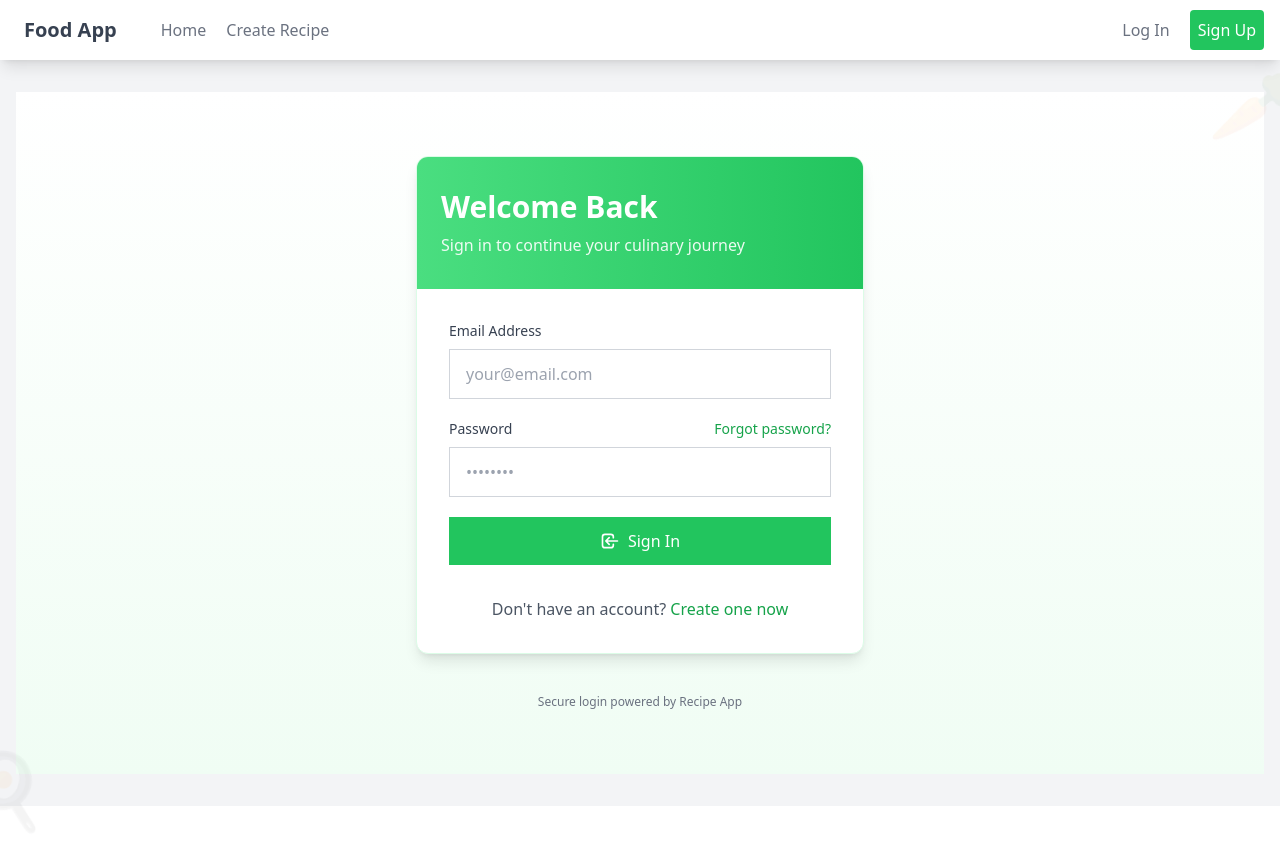
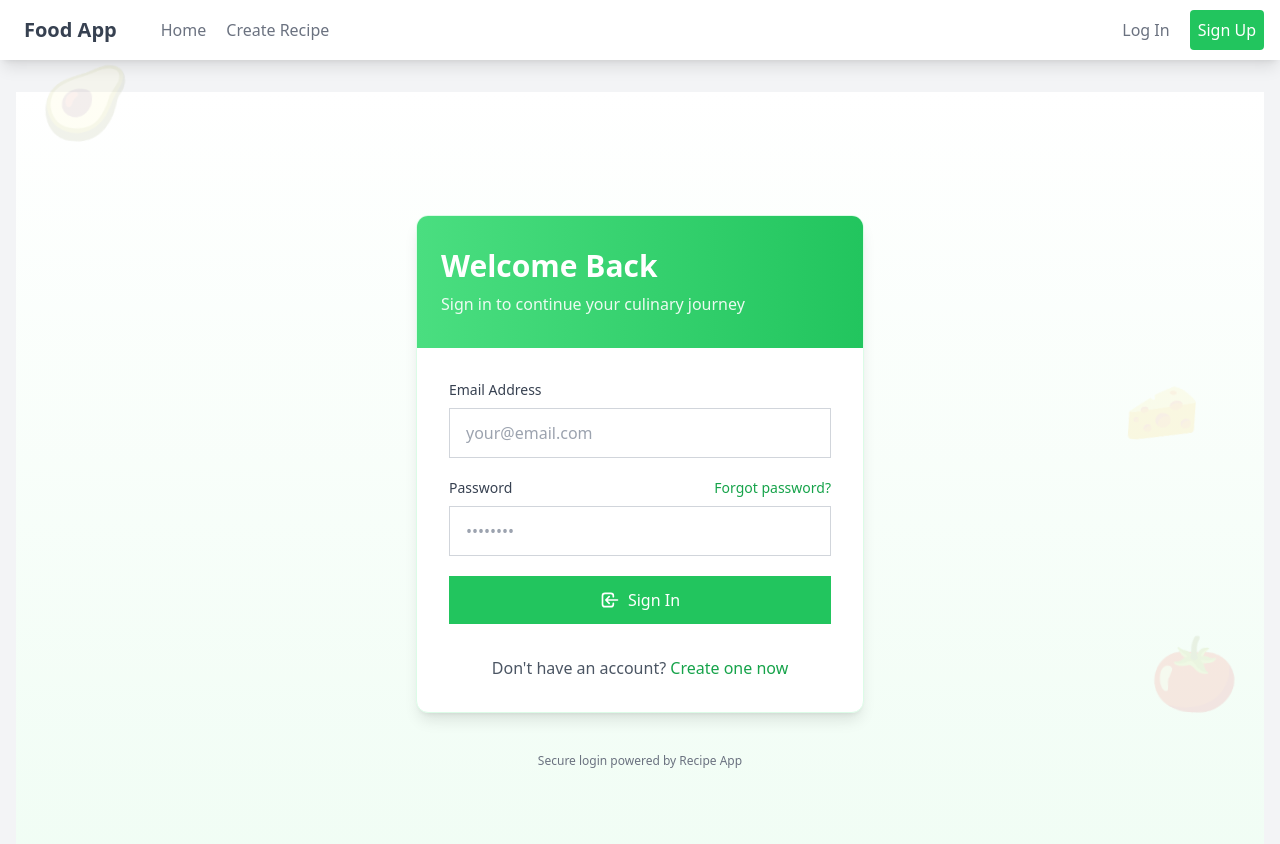
Before and after one commit to kasun020/recipe-app-0, a React (Vite) app in the folder frontend/: page /login in a window 1280 px wide. Shown: the top 844 px of the page. Before the commit the page ends 806 px from the top, so only its background shows below. Built offline with nearby package versions, Linux system fonts and the light colour scheme.

Commit message:
login page background color updated

```diff
--- a/frontend/src/pages/Login.jsx
+++ b/frontend/src/pages/Login.jsx
@@ -36,14 +36,34 @@ function Login() {
   };
 
   return (
-    <div className="min-h-[80vh] flex items-center justify-center bg-gradient-to-b from-white to-green-50 px-4 py-16">
+    <div className="min-h-screen bg-gradient-to-b from-white to-green-50 px-4 py-16 flex items-center justify-center relative overflow-hidden">
+      {/* Background floating elements (same as Home page) */}
+      <div
+        className="fixed top-20 left-10 text-7xl opacity-10 animate-float"
+        style={{ animationDuration: "15s" }}
+      >
+        🥑
+      </div>
+      <div
+        className="fixed bottom-20 right-10 text-7xl opacity-10 animate-float"
+        style={{ animationDuration: "12s", animationDelay: "2s" }}
+      >
+        🍅
+      </div>
+      <div
+        className="fixed top-1/2 right-20 text-6xl opacity-10 animate-float"
+        style={{ animationDuration: "10s", animationDelay: "1s" }}
+      >
+        🧀
+      </div>
+
       <div
         className={`w-full max-w-md transform transition-all duration-700 ${
           formVisible ? "translate-y-0 opacity-100" : "translate-y-8 opacity-0"
         }`}
       >
         {/* Card container */}
-        <div className="bg-white rounded-xl shadow-lg overflow-hidden border border-green-100">
+        <div className="bg-white rounded-xl shadow-lg overflow-hidden border border-green-100 transform transition-all duration-500 hover:shadow-xl">
           {/* Header with accent color */}
           <div className="bg-gradient-to-r from-green-400 to-green-500 px-6 py-8 text-white">
             <h1 className="text-3xl font-bold mb-2">Welcome Back</h1>
@@ -145,20 +165,6 @@ function Login() {
           <p>Secure login powered by Recipe App</p>
         </div>
       </div>
-
-      {/* Animated decorative elements */}
-      <div
-        className="fixed -bottom-10 -left-10 text-7xl opacity-5 animate-float"
-        style={{ animationDuration: "15s" }}
-      >
-        🍳
-      </div>
-      <div
-        className="fixed top-20 -right-5 text-7xl opacity-5 animate-float"
-        style={{ animationDuration: "12s", animationDelay: "2s" }}
-      >
-        🥕
-      </div>
     </div>
   );
 }
@@ -170,6 +176,9 @@ const loginStyles = `
   50% { transform: translateY(-20px) rotate(5deg); }
   100% { transform: translateY(0px) rotate(0deg); }
 }
+.animate-float {
+  animation: float 6s ease-in-out infinite;
+}
 `;
 
 // Add the styles to the document
```
